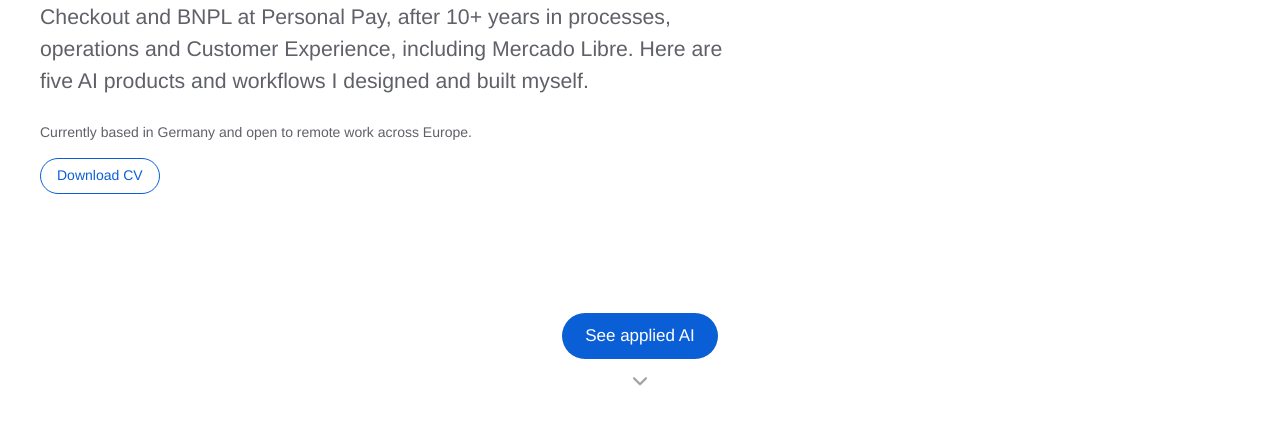
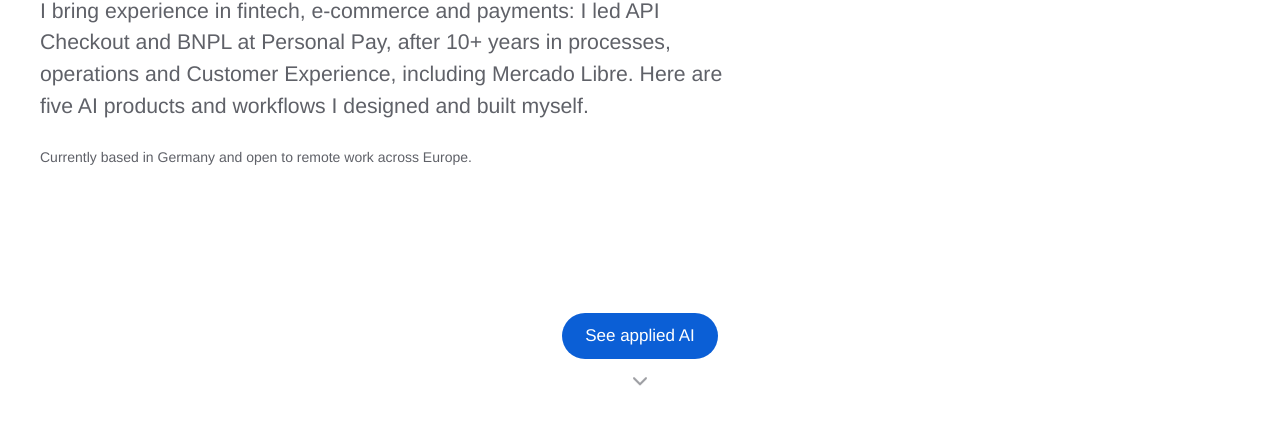
Before and after one commit to germanveron/portfolio, an Astro site: page /en in a window 1280 px wide. Shown: the part 378-800 px from the top of the page. Built offline with nearby package versions, Linux system fonts and the light colour scheme; Astro itself is replaced by a stand-in of ours.

Commit message:
Hero: remove the CV pill (the CVs stay in Contact)
Co-Authored-By: Claude Opus 5.5 <noreply@anthropic.com>

```diff
--- a/src/pages/[lang]/index.astro
+++ b/src/pages/[lang]/index.astro
@@ -2,7 +2,6 @@
 import type { ImageMetadata } from 'astro';
 import { es } from '../../content/es';
 import { en } from '../../content/en';
-import { links } from '../../content/shared';
 import Base from '../../layouts/Base.astro';
 import CaseTile from '../../components/CaseTile.astro';
 import Experience from '../../components/Experience.astro';
@@ -27,7 +26,6 @@ const order = ['bitacora', 'resenas', 'entrevistas', 'agente-bugs', 'informe-res
 const sorted = [...t.cases].sort((a, b) => order.indexOf(a.id) - order.indexOf(b.id));
 const products = sorted.filter((c) => c.kind === 'product');
 const flows = sorted.filter((c) => c.kind === 'flow');
-const cv = lang === 'es' ? links.cvEs : links.cvEn;
 ---
 <Base t={t} other={other} title={t.meta.title} description={t.meta.description} paths={{ es: '/es/', en: '/en/' }} home>
     <main id="main">
@@ -41,7 +39,6 @@ const cv = lang === 'es' ? links.cvEs : links.cvEn;
             <svg class="cue" aria-hidden="true" width="18" height="18" viewBox="0 0 22 22"><path d="M5 8l6 6 6-6" fill="none" stroke="currentColor" stroke-width="2.2" stroke-linecap="round" stroke-linejoin="round"/></svg>
           </a>
           <p class="intro-location">{t.intro.location}</p>
-          <a class="btn btn-secondary btn-sm intro-cv" href={cv} download>{t.intro.ctaCv}</a>
         </div>
         <!-- The main call to action sits at the bottom of the first screen and points down to the cases -->
         <a class="intro-next" href={`#${t.ids.ai}`}>
@@ -96,7 +93,6 @@ const cv = lang === 'es' ? links.cvEs : links.cvEn;
     color: var(--graphite);
   }
   .intro-location { margin-top: 24px; font-size: var(--t-sm); color: var(--graphite); }
-  .intro-cv { margin-top: 14px; }
 
   .intro-next {
     align-self: center;
```
